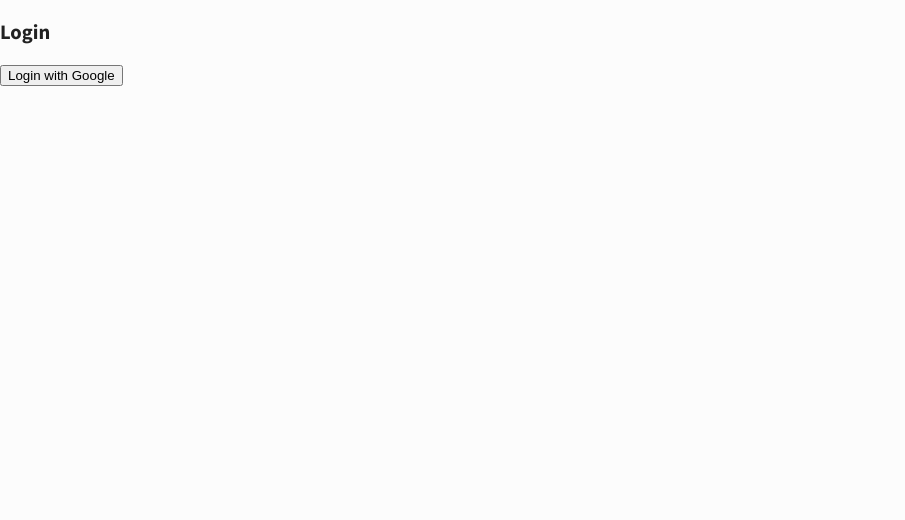
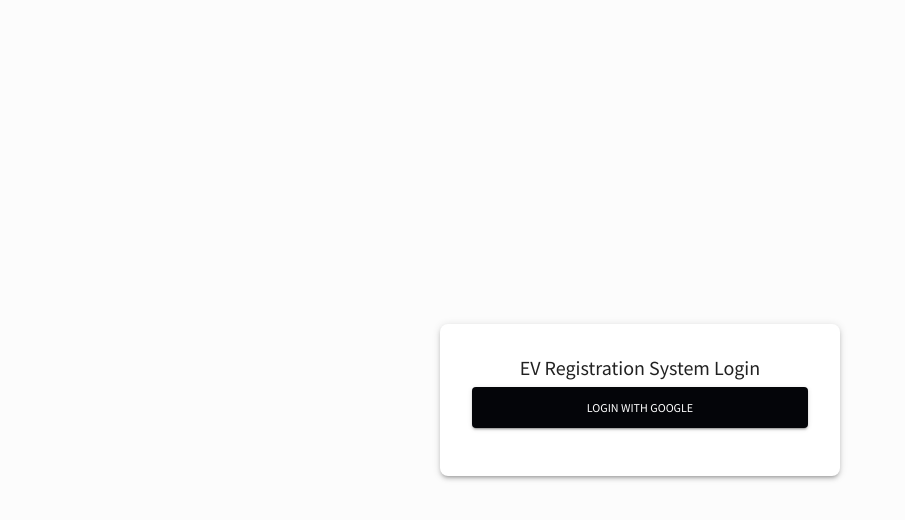
Before and after one commit to ev-registration-system/ev-registration-system, a React (Vite) app: page /login in a window 1280 px wide. Shown: the top 520 px of the page, without its empty margins (0-905 px from the left). Built offline with nearby package versions, Linux system fonts and the light colour scheme; no server answers.

Commit message:
Edited Login Page and Restructured Pages

```diff
--- a/src/views/BookingPage/BookingPage.tsx
+++ b/src/views/BookingPage/BookingPage.tsx
@@ -5,7 +5,7 @@
 import { db } from '../../../firebase'
 import { Booking } from '../../types/types'
 import { tokens } from '../../Theme'
-import { Button, useTheme } from '@mui/material'
+import { Box, Button, useTheme } from '@mui/material'
 
 const ref = collection(db, 'bookings')
 
@@ -13,10 +13,6 @@
 	const [bookings, setBookings] = useState<Booking[]>([])
 	const [loading, setLoading] = useState(true)
 	const [isModalOpen, setIsModalOpen] = useState(false)
-	const [isGraphVisible, setIsGraphVisible] = useState(false)
-	const [plotImage, setPlotImage] = useState<string | null>(null) // State to hold the plot image for emissions
-	const [currentEmission, setCurrentEmission] = useState<number | null>(null) // State for current emission
-	const [currentHour, setCurrentHour] = useState<number | null>(null) // State for current hour
 	const theme = useTheme()
 	const colors = tokens(theme.palette.mode)
 
@@ -49,96 +45,18 @@
 		setIsModalOpen(false)
 	}
 
-	// Toggle visibility of emissions graph after clicking button
-	const toggleGraph = async () => {
-		if (isGraphVisible) {
-			setIsGraphVisible(false) // If graph is visible, hide it
-		} else {
-			try {
-				const response = await fetch('http://127.0.0.1:5000/plot') // Network request to the backend server where Flask is running
-				if (!response.ok) {
-					throw new Error('Failed to fetch plot image') // Throw error if image can't be fetched
-				}
-				// 'blob' (holding img contents in binary) is waiting for server response
-				const blob = await response.blob()
-				// Creates temporary URL for the Blob object
-				const imageUrl = URL.createObjectURL(blob)
-				// State to hold plot imgage ('plotImage') is updated
-				setPlotImage(imageUrl)
-				// Display graph
-				setIsGraphVisible(true)
-			} catch (error) {
-				console.error('Error fetching plot:', error)
-			}
-		}
-	}
-
-	// Fetch the current emission data for the current hour
-	const fetchCurrentEmission = async () => {
-		try {
-			const response = await fetch('http://127.0.0.1:5000/get-number') // Network request to the backend server where Flask is running
-			// JSONs data is stored in 'data' once server responds
-			const data = await response.json()
-
-			if (data.current_emission !== undefined) {
-				setCurrentEmission(data.current_emission) // Set current emission in state
-				setCurrentHour(data.hour) // Set current hour in state
-			} else {
-				console.error('Error fetching current emission:', data.error) // Throw error if unable to fetch JSON from server
-			}
-		} catch (error) {
-			console.error('Error fetching current emission:', error)
-		}
-	}
-	// fetchCurrentEmission() runs when the componnet mounts (when page is loaded)
-	useEffect(() => {
-		fetchCurrentEmission()
-	}, []) // Empty brackets tells React to run the useEffect hook only once
-
-	/*
-    If we get data that is real-time (updates every minute) then we can use:
-    useEffect(() => {
-    const interval = setInterval(() => {fetchCurrentEmission()}, 60000); // 60000 ms = 1 minute, update every minute
-
-    // Clean up the interval when the component unmounts
-    return () => clearInterval(interval)}, []);
-
-    */
-
 	return (
+		<Box
+		display="flex"
+		justifyContent="center"
+		alignItems="center"
+		sx={{
+			backgroundColor: colors.primary[400],
+			padding: 2,
+			borderRadius: 2,
+		}}
+	>
         <div style={{ textAlign: 'center', marginTop: '50px' }}>
-            {currentEmission !== null && currentHour !== null && (
-                <div style={{ marginTop: '20px' }}>
-                    <h3>Current Emission for Hour {currentHour}: {currentEmission} kg CO2 per kWh</h3>
-                </div>
-            )}
-
-
-
-            <div style={{ display: 'flex', justifyContent: 'space-between', width: '50%', margin: '20px auto' }}>
-                <Button
-                    variant="contained"
-                    sx={{
-                        color: colors.grey[100],
-                        backgroundColor: colors.primary[400],
-                        fontWeight: "bold",
-                        '&:hover': {
-                            backgroundColor: colors.accent[400]
-                        },
-                    }}
-                    onClick={toggleGraph}
-                >
-                    {isGraphVisible ? 'Hide Emissions Graph' : 'Show Emissions Graph'}
-                </Button>
-            </div>
-
-			{/* Buttons */}
-
-            {isGraphVisible && plotImage && (
-                <div style={{ marginTop: '20px' }}>
-                    <img src={plotImage} alt="Hourly Emissions Plot" style={{ width: '80%', maxWidth: '800px' }} />
-                </div>
-            )}
             <div
             style={{
                 height: '100%',
@@ -146,12 +64,12 @@
                 width: '100%',
             }}
             >
-            {loading ? (
-                <p>Loading bookings...</p>
-            ) : (
+            	{loading ? (
+                	<p>Loading bookings...</p>
+            	) : (
 
                 <Calendar bookings={bookings} getBookings={getBookings}/>
-            ) }
+            	) }
             </div>
 
             {/* Buttons */}
@@ -179,6 +97,7 @@
                 />
             )}
         </div>
+		</Box>
     );
 };
 
--- a/src/views/EmissionsPage/EmissionsPage.tsx
+++ b/src/views/EmissionsPage/EmissionsPage.tsx
@@ -1,7 +1,89 @@
+import { useEffect, useState } from 'react'
+import { Button, useTheme } from '@mui/material'
+import { tokens } from '../../Theme'
 const EmissionsPage = () => {
+    const [isGraphVisible, setIsGraphVisible] = useState(false)
+    const [plotImage, setPlotImage] = useState<string | null>(null) // State to hold the plot image for emissions
+    const [currentEmission, setCurrentEmission] = useState<number | null>(null) // State for current emission
+    const [currentHour, setCurrentHour] = useState<number | null>(null) // State for current hour
+    const theme = useTheme()
+    const colors = tokens(theme.palette.mode)
+
+    // Toggle visibility of emissions graph after clicking button
+    const toggleGraph = async () => {
+        if (isGraphVisible) {
+            setIsGraphVisible(false) // If graph is visible, hide it
+        } else {
+            try {
+                const response = await fetch('http://127.0.0.1:5000/plot') // Network request to the backend server where Flask is running
+                if (!response.ok) {
+                    throw new Error('Failed to fetch plot image') // Throw error if image can't be fetched
+                }
+                // 'blob' (holding img contents in binary) is waiting for server response
+                const blob = await response.blob()
+                // Creates temporary URL for the Blob object
+                const imageUrl = URL.createObjectURL(blob)
+                // State to hold plot imgage ('plotImage') is updated
+                setPlotImage(imageUrl)
+                // Display graph
+                setIsGraphVisible(true)
+            } catch (error) {
+                console.error('Error fetching plot:', error)
+            }
+        }
+    }
+
+    // Fetch the current emission data for the current hour
+    const fetchCurrentEmission = async () => {
+         try {
+            const response = await fetch('http://127.0.0.1:5000/get-number') // Network request to the backend server where Flask is running
+            // JSONs data is stored in 'data' once server responds
+            const data = await response.json()
+
+            if (data.current_emission !== undefined) {
+                setCurrentEmission(data.current_emission) // Set current emission in state
+                setCurrentHour(data.hour) // Set current hour in state
+            } else {
+                console.error('Error fetching current emission:', data.error) // Throw error if unable to fetch JSON from server
+            }
+        } catch (error) {
+            console.error('Error fetching current emission:', error)
+        }
+    }
+
+    // fetchCurrentEmission() runs when the componnet mounts (when page is loaded)
+    useEffect(() => {
+        fetchCurrentEmission()
+    }, []) // Empty brackets tells React to run the useEffect hook only once
+
     return (
         <div>
             <h1>Emissions Page</h1>
+
+            <div style={{ textAlign: 'center', marginTop: '50px' }}>
+                {currentEmission !== null && currentHour !== null && (
+                    <div style={{ marginTop: '20px' }}>
+                        <h3>Current Emission for Hour {currentHour}: {currentEmission} kg CO2 per kWh</h3>
+                    </div>
+                )}
+
+                <div style={{ display: 'flex', justifyContent: 'space-between', width: '50%', margin: '20px auto' }}>
+                    <Button
+                        variant="contained"
+                        sx={{
+                            color: colors.grey[100],
+                            backgroundColor: colors.primary[400],
+                            fontWeight: "bold",
+                            '&:hover': {
+                                backgroundColor: colors.accent[400]
+                            },
+                        }}
+                        onClick={toggleGraph}
+                    >
+                        {isGraphVisible ? 'Hide Emissions Graph' : 'Show Emissions Graph'}
+                    </Button>
+                </div>
+            </div>
         </div>
     );
 };
--- a/src/views/LoginPage/LoginPage.tsx
+++ b/src/views/LoginPage/LoginPage.tsx
@@ -1,17 +1,20 @@
 import { useState } from 'react';
 import { useNavigate } from 'react-router-dom';
 import { useAuth } from '../../state/AuthProvider/AuthProvider';
+import { Box, Button, CircularProgress, Typography, useTheme } from '@mui/material';
 
 function LoginPage() {
     const [error, setError] = useState<string | null>(null);
     const [loading, setLoading] = useState(false);
     const navigate = useNavigate();
+    const theme = useTheme();
 
     const { loginWithGoogle } = useAuth();
 
     // Handle Google Login
     const handleGoogleLogin = async () => {
         try {
+            setLoading(true); // updates loading state
             await loginWithGoogle(); // Open Google sign-in popup
             navigate('/'); // Redirect to booking page on success
         } catch (err) {
@@ -23,21 +26,57 @@
     };
 
     return (
-        <div>
-            <div>
-                <h2>Login</h2>
-                <button
+        <Box
+            sx={{
+                display: 'flex',
+                justifyContent: 'center',
+                alignItems: 'center',
+                height: '100vh',
+                backgroundColor: theme.palette.background.default,
+            }}
+        >
+            <Box
+                sx={{
+                    display: 'flex',
+                    flexDirection: 'column',
+                    justifyContent: 'center',
+                    alignItems: 'center',
+                    width: '100%',
+                    maxWidth: '400px',
+                    padding: 4,
+                    borderRadius: 2,
+                    boxShadow: 3,
+                    backgroundColor: theme.palette.background.paper,
+                }}
+            >
+                <Typography variant="h4" gutterBottom>
+                    EV Registration System Login
+                </Typography>
+
+                <Button
+                    variant="contained"
+                    color="primary"
                     onClick={handleGoogleLogin}
-                    className=""
+                    fullWidth
                     disabled={loading}
+                    sx={{
+                        padding: '10px 0',
+                        marginBottom: 2,
+                        '&:hover': {
+                            backgroundColor: theme.palette.secondary.main,
+                        },
+                    }}
                 >
-                    {loading ? 'Logging in with Google...' : 'Login with Google'}
-                </button>
+                    {loading ? <CircularProgress size={24} color="inherit" /> : 'Login with Google'}
+                </Button>
+
                 {error && (
-                    <p className="mt-4 text-center text-red-500">{error}</p>
+                    <Typography color="error" variant="body2" align="center">
+                        {error}
+                    </Typography>
                 )}
-            </div>
-        </div>
+            </Box>
+        </Box>
     );
 }
 
```
